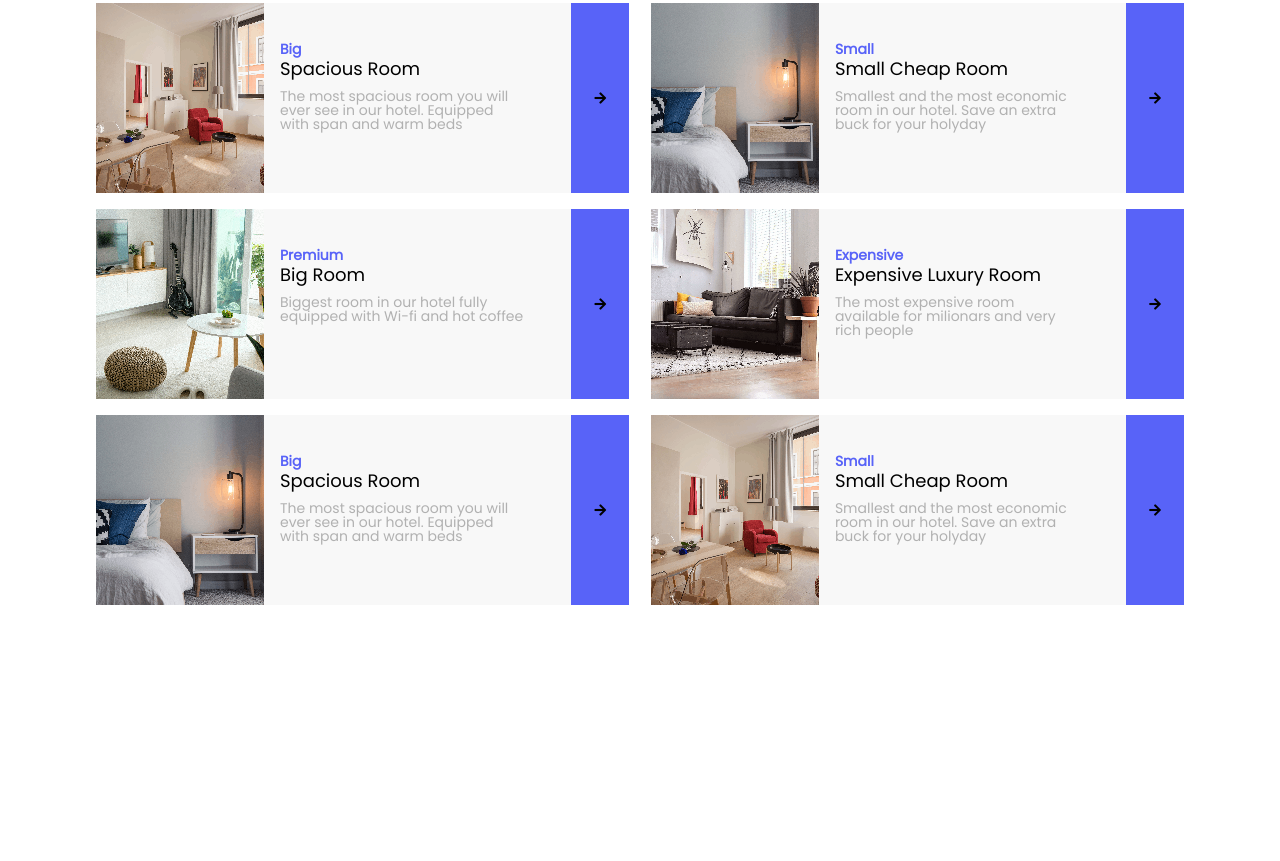
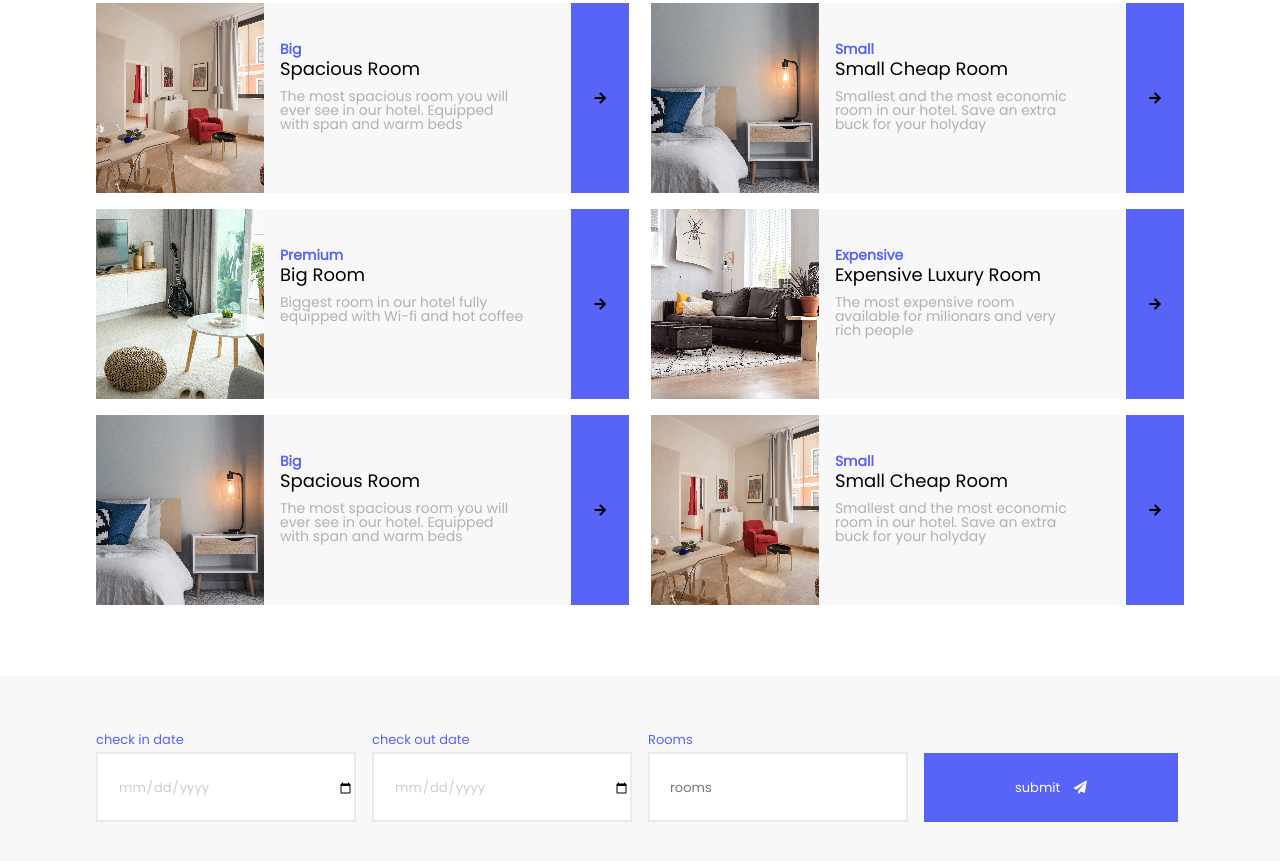
Before and after one commit to NikolozTheTurtle/HomeWork6, a plain HTML site: page index.html in a window 1280 px wide. Shown: the part 588-1449 px from the top of the page. Before the commit the page ends 1209 px from the top, so only its background shows below. Drawn offline with Linux system fonts and the light colour scheme.

Commit message:
reservation done

```diff
--- a/index.html
+++ b/index.html
@@ -159,8 +159,20 @@
     </section>
     <div class="reservation">
         <div class="container">
-            <form action="#" method="post">
-
+            <form action="" method="post">
+                <div class="form-row">
+                    <label for="date-in">check in date</label>
+                    <input type="date" name="date-in" id="date-in" placeholder="check in date">
+                </div>
+                <div class="form-row">
+                    <label for="date-out">check out date</label>
+                    <input type="date" name="date-out" id="date-out">
+                </div>
+                <div class="form-row">
+                    <label for="rooms">Rooms</label>
+                    <input type="number" name="rooms" id="rooms" placeholder="rooms">
+                </div>
+                <button type="submit">submit <i class="fa fa-paper-plane"></i> </button>
             </form>
         </div>
     </div>
--- a/styles/main.scss
+++ b/styles/main.scss
@@ -151,12 +151,70 @@ body {
             }
         }
     }
+    .reservation {
+        margin-top: 55px;
+        background-color: #F8F8F8;
+        form {
+            padding: 55px 0;
+            display: flex;
+            gap: 16px;
+            .form-row {
+                align-self: flex-end;
+                label {
+                    font-family: "Poppins";
+                    font-size: 13px;
+                    font-weight: 500;
+                    color: #5863f8;
+                    display: inline-block;
+                    margin-bottom: 6px;
+                }
+                input {
+                    display: block;
+                    width: 260px;
+                    max-width: 260px;
+                    border: 2px solid #EBEBEB;
+                    font-family: Poppins;
+                    font-size: 13px;
+                    color: #CECECE;
+                    padding: 23px 0 21px 20px;
+                }
+                input[type="number"]{
+                    padding: 24px 0 22px 20px;
+                }
+            }
+            button {
+                height: fit-content;
+                align-self: flex-end;
+                border: 0;
+                background-color: #5863F8;
+                color: white;
+                padding: 24.5px 91px;
+                font-family: "Poppins";
+                font-size: 13px;
+                .fa {
+                    padding-left: 10px;
+                }
+            }
+        }
+    }
 }
 
 .container {
     width: 100%;
+    margin: auto;
+}
+.no-placeholder::-webkit-calendar-picker-indicator {
+    display: none;
+}
 
-    margin: auto;
+/* For Firefox */
+.no-placeholder::-moz-calendar-picker-indicator {
+    display: none;
+}
+
+/* For Edge */
+.no-placeholder::-ms-clear {
+    display: none;
 }
 
 
```
Also changed, not shown: styles/main.css, 1 other file.
